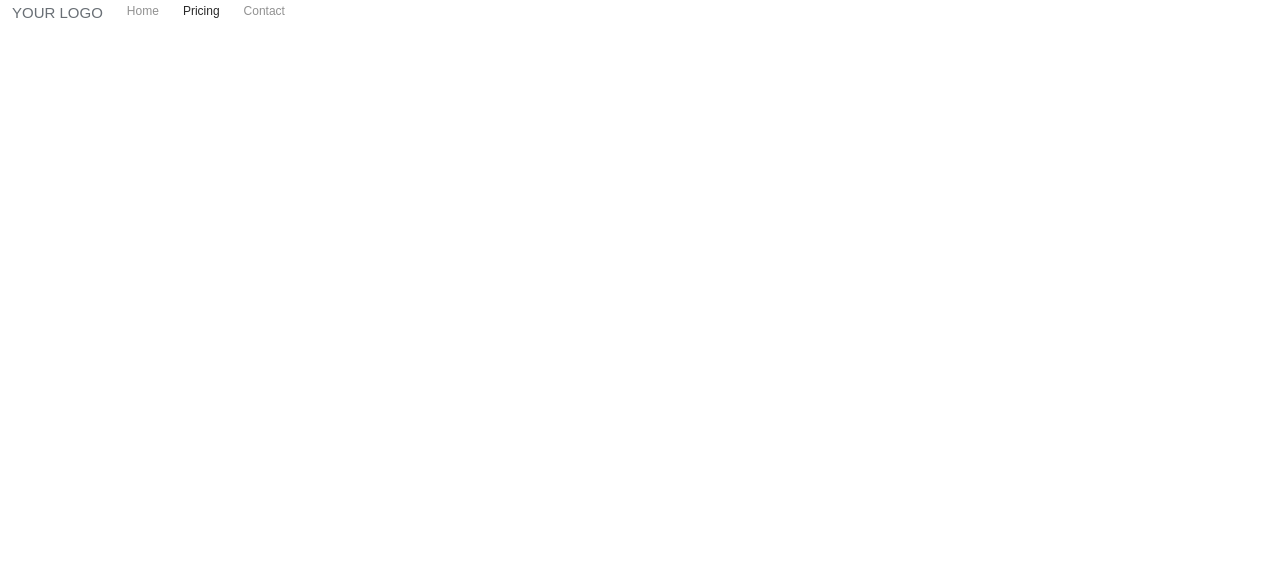
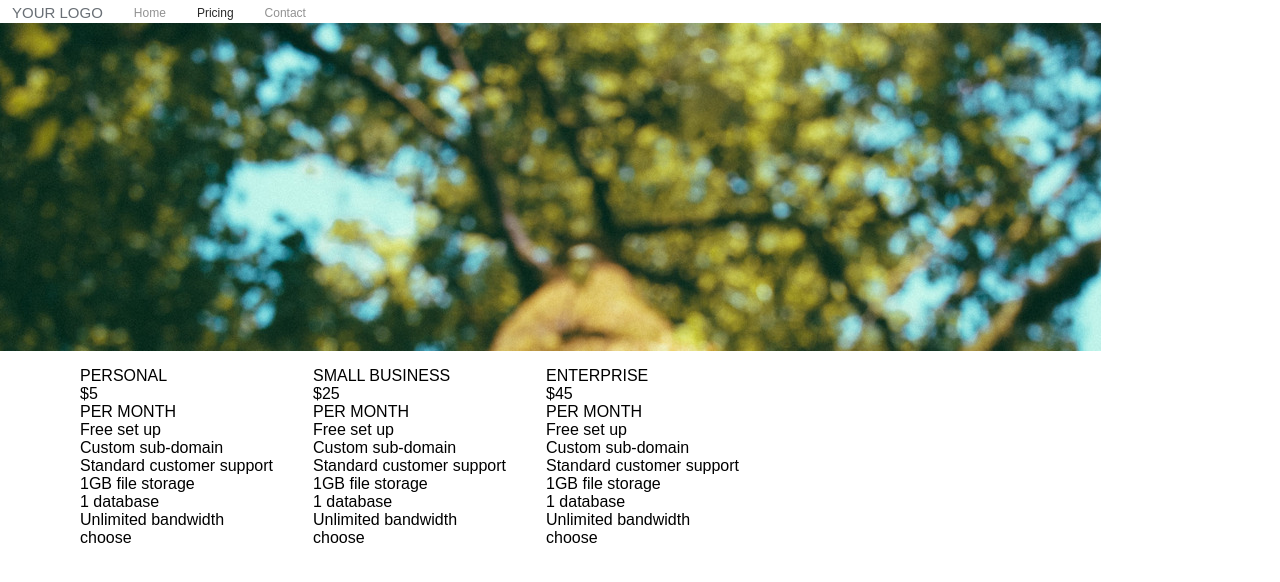
Before and after one commit to eunheh/simplepricing, a plain HTML site: page index.html in a window 1280 px wide. Drawn offline with Linux system fonts and the light colour scheme; a web font is replaced by a local one.

Commit message:
plan option html input

```diff
--- a/index.html
+++ b/index.html
@@ -15,5 +15,76 @@
       <li class="topbar-list">Contact</li>
     </ul>
 </div>
+<div class="background">
+  <img src="./normal-mode/assets/background.jpg">
+  <p>Simple Pricing.</p>
+  <p>Try before you buy.</p>
+</div>
+<div>
+  <ul class="plans">
+    <il class="plan-type">
+      <!-- <div></div> -->
+        <ul class="personal">
+          <il class="plans-header">
+            <div class="type">PERSONAL</div>
+            <div class="price">$5</div>
+            <div class="per-month">PER MONTH</div>
+          </il>
+          <il class="plans-options">
+            <div class="options">Free set up</div>
+            <div class="options">Custom sub-domain</div>
+            <div class="options">Standard customer support</div>
+            <div class="options">1GB file storage</div>
+            <div class="options">1 database</div>
+            <div class="options">Unlimited bandwidth</div>
+          </il>
+          <il class="choose-option">
+            <choose>choose</choose>
+          </il>
+        </ul>
+    </il>
+    <il class="plan-type">
+        <ul class="business">
+          <il class="plans-header">
+            <div class="type">SMALL BUSINESS</div>
+            <div class="price">$25</div>
+            <div class="per-month">PER MONTH</div>
+          </il>
+          <il class="plans-options">
+            <div class="options">Free set up</div>
+            <div class="options">Custom sub-domain</div>
+            <div class="options">Standard customer support</div>
+            <div class="options">1GB file storage</div>
+            <div class="options">1 database</div>
+            <div class="options">Unlimited bandwidth</div>
+          </il>
+          <il class="choose-option">
+            <choose>choose</choose>
+          </il>
+        </ul>
+    </il>
+    <il class="plan-type">
+        <ul class="enterprise">
+          <il class="plans-header">
+            <div class="type">ENTERPRISE</div>
+            <div class="price">$45</div>
+            <div class="per-month">PER MONTH</div>
+          </il>
+          <il class="plans-options">
+            <div class="options">Free set up</div>
+            <div class="options">Custom sub-domain</div>
+            <div class="options">Standard customer support</div>
+            <div class="options">1GB file storage</div>
+            <div class="options">1 database</div>
+            <div class="options">Unlimited bandwidth</div>
+          </il>
+          <il class="choose-option">
+            <choose>choose</choose>
+          </il>
+        </ul>
+    </il>
+  </ul>
+</div>
+
 </body>
 </html>
--- a/style.css
+++ b/style.css
@@ -3,12 +3,17 @@
   font-family: 'Chivo', sans-serif;
 }
 body {
+  margin: 0px;
+  width: 86%;
 }
-
+ul {
+  list-style-type: none;
+}
 .topbar-menu {
   color: #919191;
   font-size: 12px;
   padding-top: 4px;
+  padding-bottom: 10px;
   padding-left: 12px;
 }
 .topbar { display:inline;}
@@ -17,7 +22,8 @@ body {
   float: left;
 }
 .topbar-list {
-  padding-left: 24px;
+  padding-left: 31px;
+  padding-top: 2px;
 }
 #logo {
   color: #696F75;
@@ -26,3 +32,21 @@ body {
 .pricing {
   color: #292929;
 }
+
+.background {
+  position: relative;
+  height: 328px;
+  overflow: hidden;
+  margin-top: -5px;
+}
+/*.background img {
+  margin-top: -70px;
+}*/
+.background p {
+  position: absolute;
+  color: #FEFEFE;
+  text-align: center;
+  padding: 50px;
+}
+.plans {overflow: auto}
+.plan-type {float:left}
```
